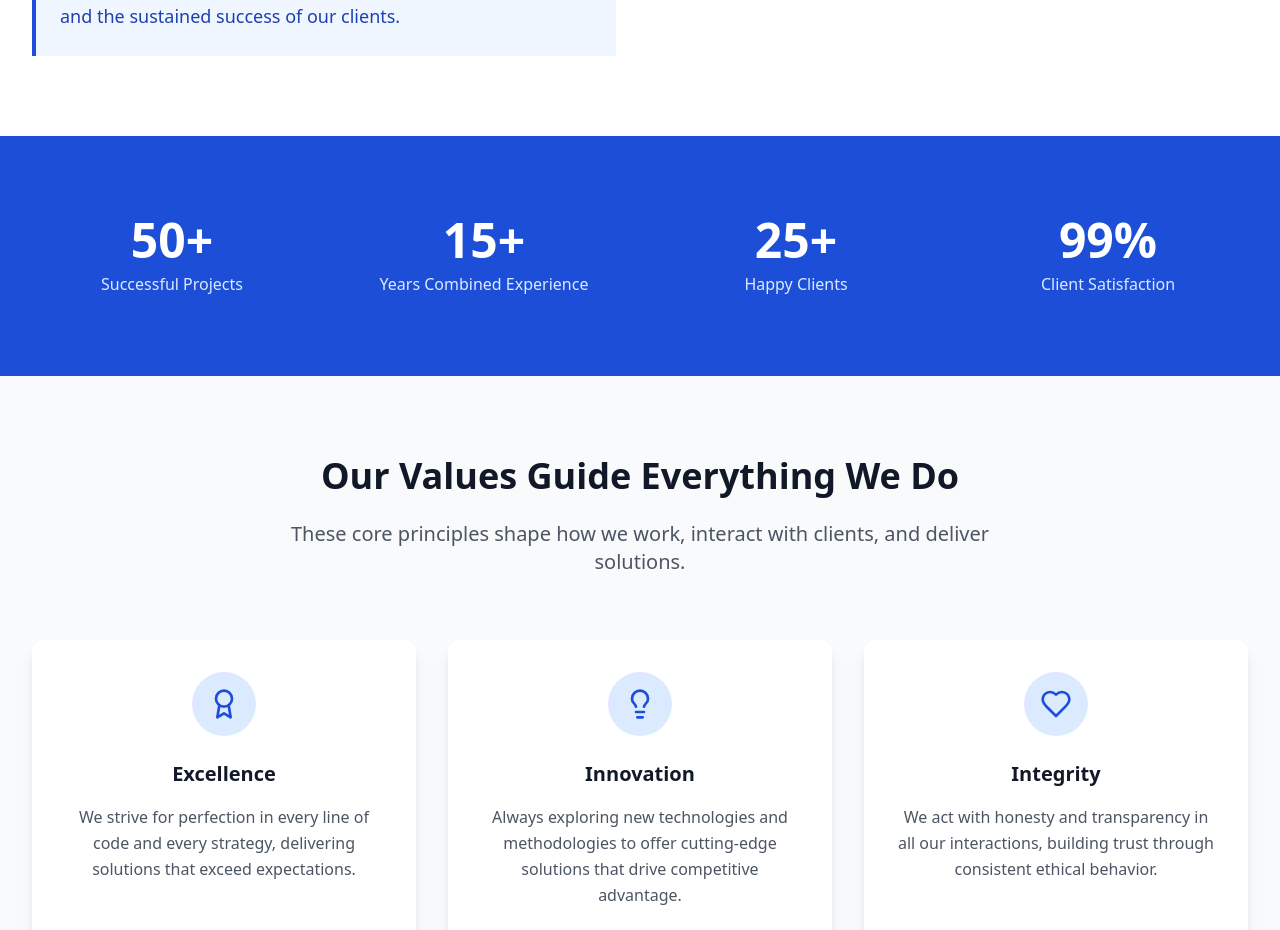
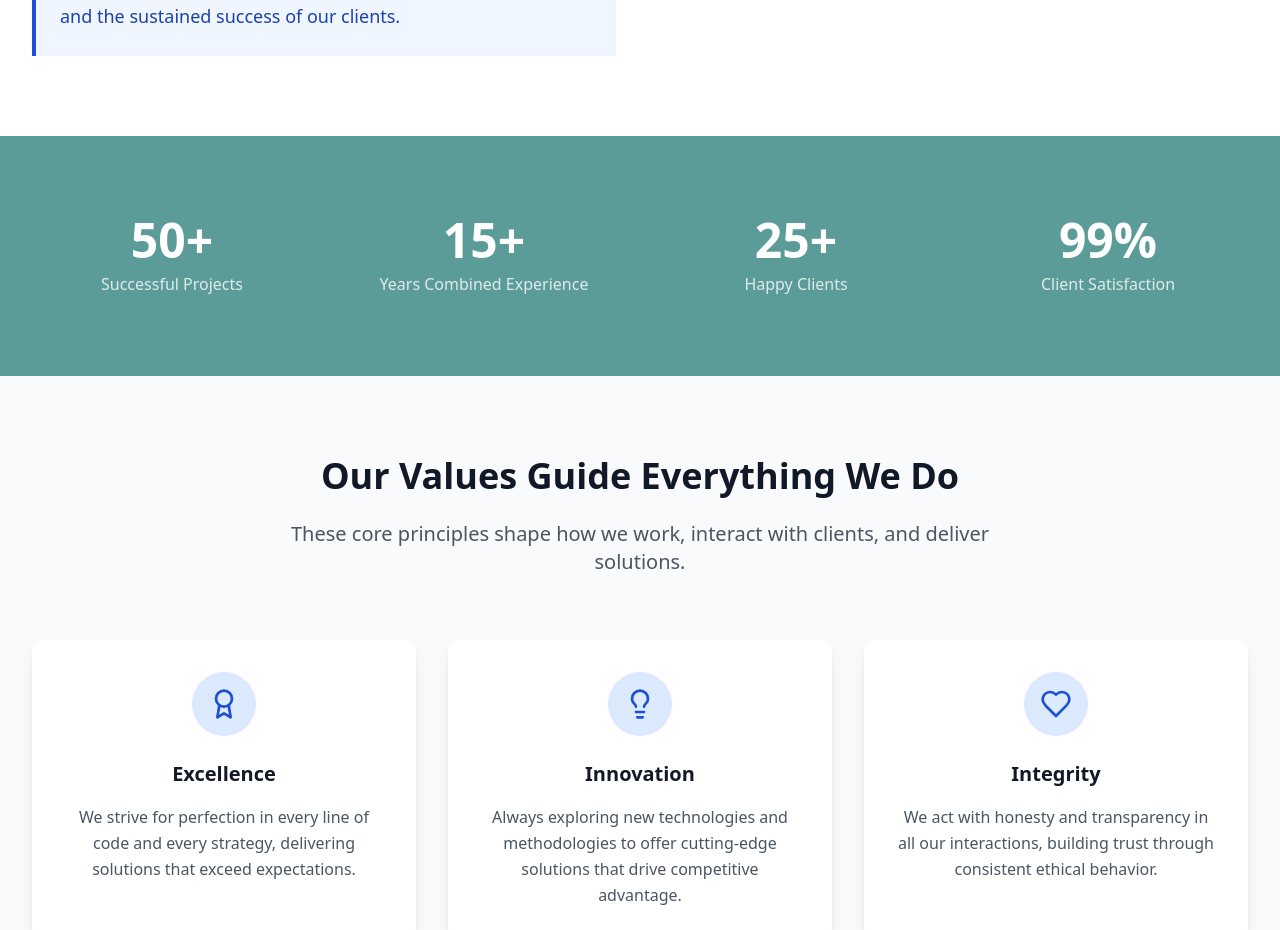
Before and after one commit to rafaelcuba81/doceleguas-web, a React (Vite) app: page /about in a window 1280 px wide. Shown: the part 960-1890 px from the top of the page. Built offline with nearby package versions, Linux system fonts and the light colour scheme.

Commit message:
Update Successful Projects section to use button color

```diff
--- a/src/pages/AboutPage.tsx
+++ b/src/pages/AboutPage.tsx
@@ -135,13 +135,13 @@ const AboutPage = () => {
       </section>
 
       {/* Stats */}
-      <section className="py-20 bg-blue-700">
+      <section className="py-20" style={{ backgroundColor: '#5c9c98' }}>
         <div className="max-w-7xl mx-auto px-4 sm:px-6 lg:px-8">
           <div className="grid grid-cols-2 lg:grid-cols-4 gap-8 text-center text-white">
             {stats.map((stat, index) => (
               <div key={index} className="space-y-2">
                 <div className="text-4xl lg:text-5xl font-bold">{stat.number}</div>
-                <div className="text-blue-100">{stat.label}</div>
+                <div className="text-white opacity-80">{stat.label}</div>
               </div>
             ))}
           </div>
```
